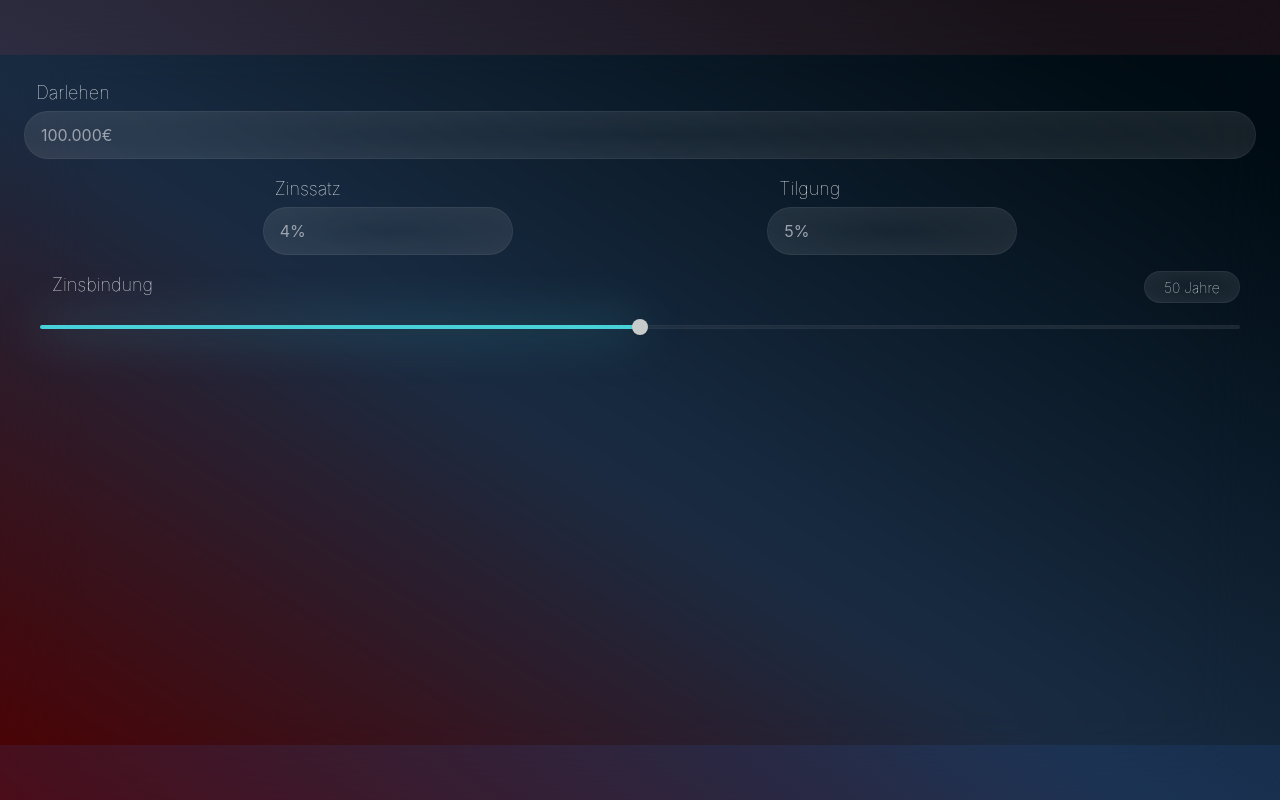
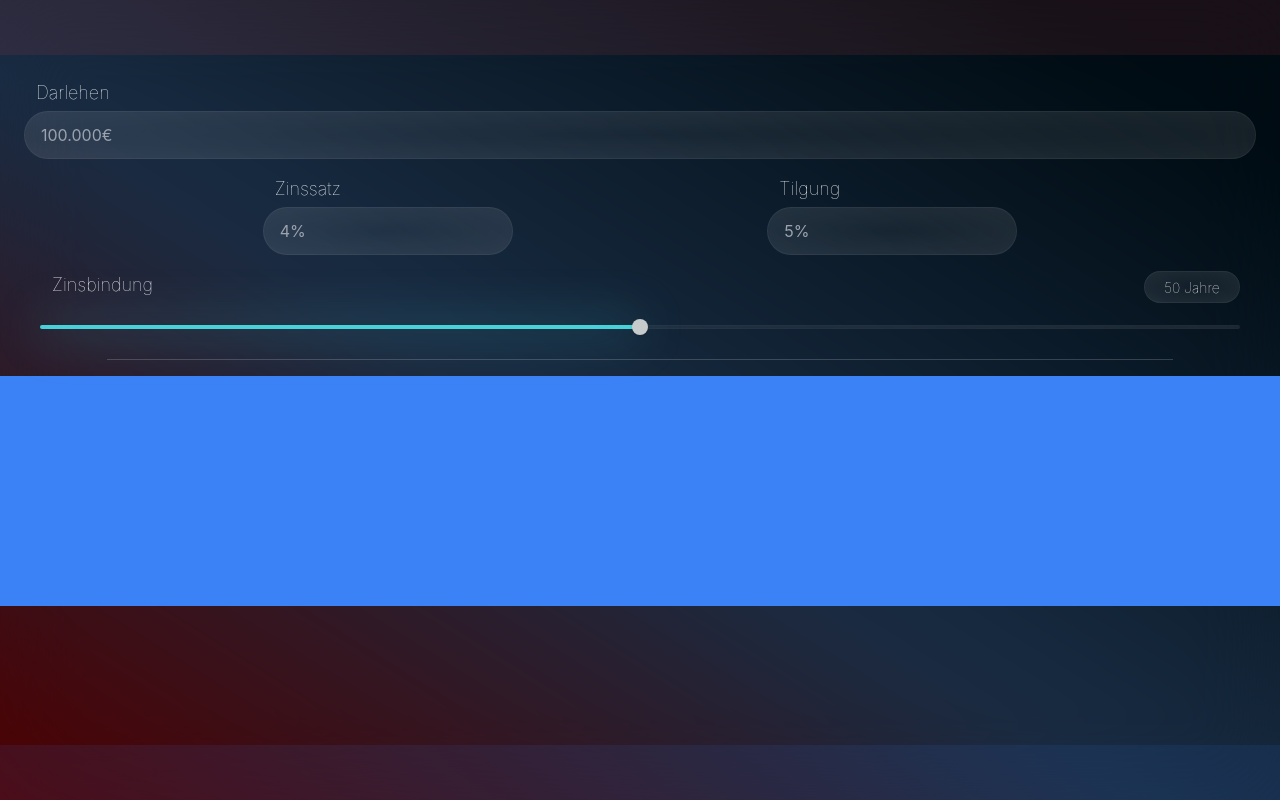
Before and after one commit to TrueTaco/Credit-Calculator, a React (Vite) app: page / in a window 1280 px wide. Built offline with nearby package versions, Linux system fonts and the light colour scheme.

Commit message:
Create divider

```diff
--- a/src/components/BasicResult.tsx
+++ b/src/components/BasicResult.tsx
@@ -3,7 +3,7 @@ import React, { FC } from "react";
 interface BasicResultProps {}
 
 const BasicResult: FC<BasicResultProps> = () => {
-  return <div className=" bg-blue-500"></div>;
+  return <div className="h-2/6 w-full bg-blue-500"></div>;
 };
 
 export default BasicResult;
--- a/src/components/CalculationInputs.tsx
+++ b/src/components/CalculationInputs.tsx
@@ -14,7 +14,7 @@ const CalculationInputs: FC<CalculationInputsProps> = () => {
   const { t } = useTranslation();
 
   return (
-    <div className="flex flex-col gap-4 p-6 h-4/6">
+    <div className="flex flex-col gap-4 p-6 w-full">
       <InputField
         value={loan}
         setValue={setLoan}
--- a/src/components/Content.tsx
+++ b/src/components/Content.tsx
@@ -7,8 +7,9 @@ interface ContentProps {}
 const Content: FC<ContentProps> = () => {
   return (
     <div className="h-full">
-      <div className="h-full flex-col">
+      <div className="h-full flex flex-col justify-start items-center gap-4">
         <CalculationInputs />
+        <hr className="h-[0.5px] w-5/6 bg-white opacity-20 " />
         <BasicResult />
       </div>
     </div>
```
